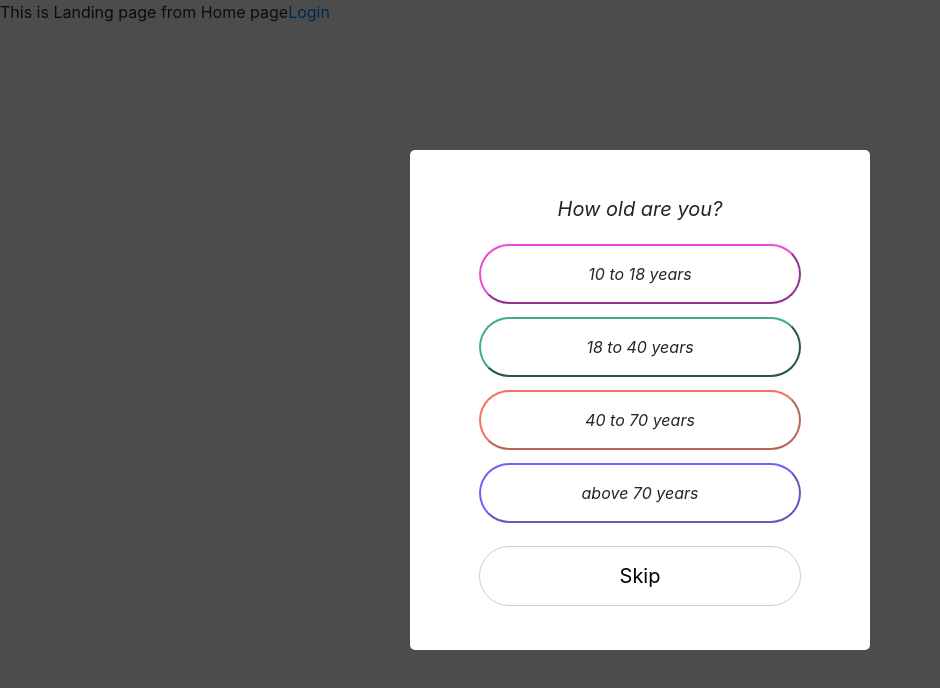
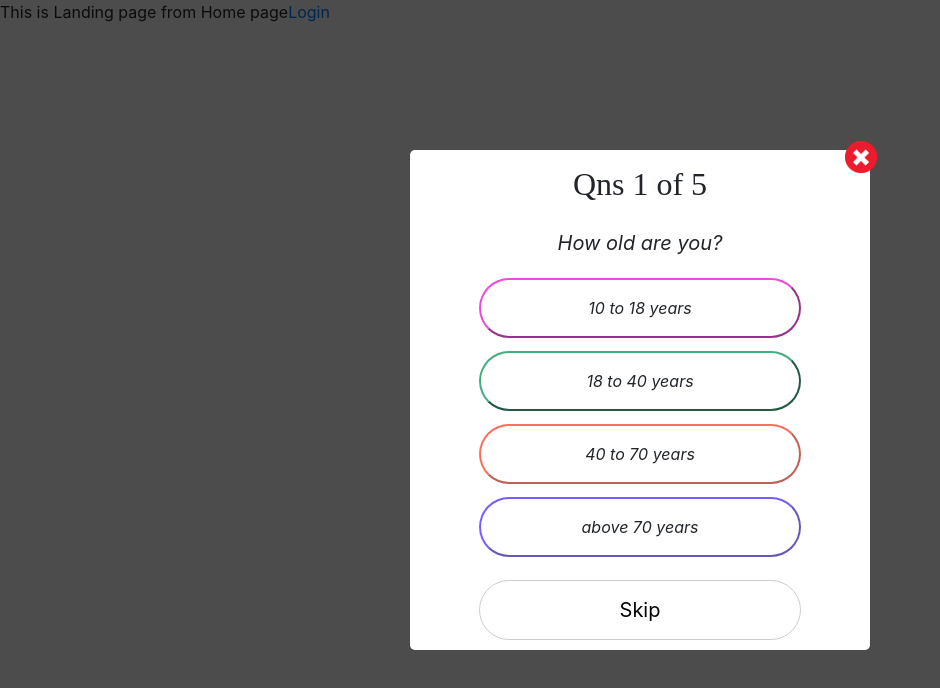
Before and after one commit to mishrarpita321/MentalHealthApp, a React (Create React App) app: page / in a window 1280 px wide. Shown: the top 688 px of the page, without its empty margins (0-940 px from the left). Built offline with nearby package versions, Linux system fonts and the light colour scheme.

Commit message:
close button addition and qns progress changes

```diff
--- a/src/components/Assessment/Assessment.css
+++ b/src/components/Assessment/Assessment.css
@@ -27,20 +27,37 @@
   text-align: center;
   flex-direction: column;
   align-items: center;
+  position: relative;
 }
 
 .qnsContai .row {
   justify-content: center;
 }
 
+.qnsContai .qnsProgress {
+  font-size: 2rem;
+  font-family: "Times New Roman", Times, serif;
+}
+
 .qnsContai .ques {
   font-size: 20px;
   font-style: italic;
-  margin-bottom: 20px;
+  margin: 20px 0 20px 0;
 }
 
 .qnsContai .ans {
   width: 75%;
+}
+
+.imgClose {
+  height: 2rem;
+}
+
+.closeQns {
+  position: absolute;
+  top: -19px;
+  right: -7px;
+  cursor: pointer;
 }
 
 .qnsContai .ans .col-12 {
--- a/src/components/Assessment/Assessment.js
+++ b/src/components/Assessment/Assessment.js
@@ -116,6 +116,9 @@ const Assessment = () => {
         }
     }
 
+    const closePopup = () => {
+        setSteps(100);
+    }
 
     const displayQuestionPop = () => {
 
@@ -134,7 +137,7 @@ const Assessment = () => {
                             return (
                                 <div onClick={goToNextStep} className="col-12" style={{ borderColor: answer.borderColor }} key={index}>
                                     <span>
-                                        <img src={answer.icon} />
+                                        <img src={answer.icon}/>
                                     </span>
                                     {answer.ans}
                                 </div>
@@ -157,6 +160,13 @@ const Assessment = () => {
                 <div style={{ transition: "right 0.3s ease-in-out" }} id="popup-overlay">
                     <div id="popup-window">
                         <div className="container qnsContai">
+                        <span className='closeQns'>
+                            {/* <button>Close</button> */}
+                            <img src='./images/failed-icon.jpg' className='imgClose' onClick={closePopup}></img>
+                        </span>
+                            <div className='row qnsProgress'>
+                                <span>Qns {steps + 1} of {questions.length}</span>
+                            </div>
                             {
                                 displayQuestionPop()
                             }
--- a/src/components/ChatBot/ChatBot.module.css
+++ b/src/components/ChatBot/ChatBot.module.css
@@ -151,18 +151,13 @@
     display: inline-flex;
     align-items: center;
     width: 102px;
-    /* Set the width of the tags */
     margin-bottom: 10px;
-    /* Adjust the margin bottom as needed */
     justify-content: center;
-    /* Center the tag content horizontally */
 }
 
 .tagIcon {
     height: 29px;
-    /* Set the height of the icons */
     width: 44px;
-    /* Set the width of the icons */
     padding: 3px;
 }
 
@@ -170,7 +165,6 @@
     padding: 6px;
     font-size: small;
     text-align: left;
-    /* Align the text to the left within the tag */
 }
 
 /* Chat messages container */
```
Also changed, not shown: public/images/Cross.jpeg (added), public/images/failed-icon.jpg (added).
